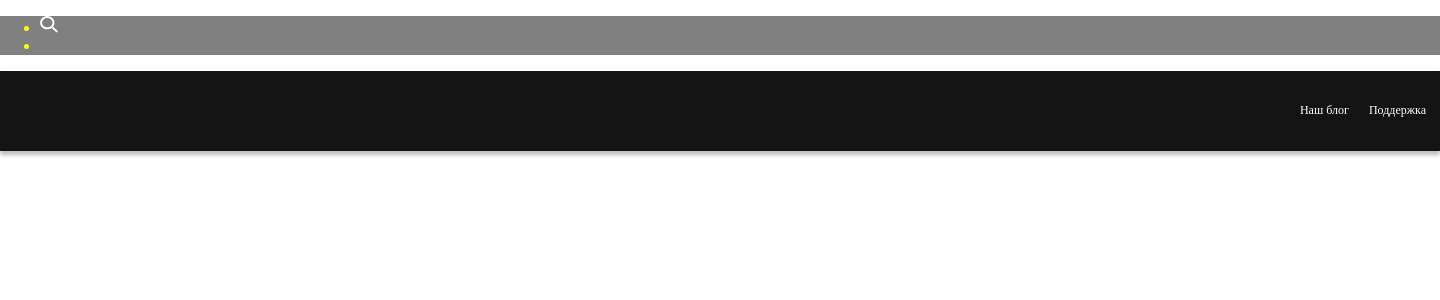
After one commit to ratherbot/xb1010p, a PHP site: page /search.html in a window 1440 px wide. The commit adds this page. Shown: the top 300 px of the page. Run offline with PHP 8.4, Linux system fonts and the light colour scheme.

Commit message:
Add files via upload

```diff
--- /dev/null
+++ b/Project_Praсtiсum/css/blogs-style.css
@@ -0,0 +1,48 @@
+body {
+    width: 1440px;
+    padding: 0;
+    margin: 0 auto;
+    color: yellow;
+}
+
+.header {
+    background-color: gray;
+}
+
+.circle {
+    background: #B8B8B8;
+    border-radius: 50%;
+    width: 56px;
+    height: 56px;
+}
+
+.footer {
+	font-family: Sansation;
+	font-size: 12px;
+	font-weight: 300;
+	line-height: 13.43px;
+	text-align: left;
+	background: #010101EB;
+	box-shadow: 0px 4px 4px 0px #00000040;
+	height: 80px;
+	padding: 33px 14px;
+	box-sizing: border-box;
+	display: flex;
+	flex-direction: row;
+
+}
+
+.footer-topics {
+	display: flex;
+	list-style: none;
+	padding: 0;
+	margin: 0;
+	color: #FFFFFF;
+	gap: 20px;
+	margin-left: auto;
+}
+
+.footer-topics-item {
+	text-decoration: none;
+	color: inherit;
+}
--- /dev/null
+++ b/Project_Praсtiсum/search.html
@@ -0,0 +1,42 @@
+<!DOCTYPE html>
+<html lang = "ru">
+
+<head>
+    <meta charset="utf-8">
+	<title>Поиск блогов</title>
+	<link rel="stylesheet" href="css/blogs-style.css">
+
+</head>
+
+<body>
+	<header class = "header">
+		<nav>
+			<ul class = "search-blogs">
+				<li>
+					<img src = "img/search-icon.svg">
+				</li>
+				<li>
+					<div class = "circle-blog">
+					</div>
+				</li>
+			</ul>
+		</nav>
+	</header>
+	<main>
+	</main>
+	<footer class = "footer">
+        <ul class = "footer-topics">
+            <li>
+                <a class="footer-topics-item" href = "#">
+                    Наш блог
+                </a>
+            </li>
+            <li>
+                <a class="footer-topics-item" href = "#">
+                    Поддержка
+                </a>
+            </li>
+        </ul>
+    </footer>
+</body>
+</html>
```
Also changed, not shown: Project_Praсtiсum/css/main_style.css (+113 -3 lines), Project_Praсtiсum/index.html (+55 -8 lines), Project_Praсtiсum/img/site-icon.png (added).
